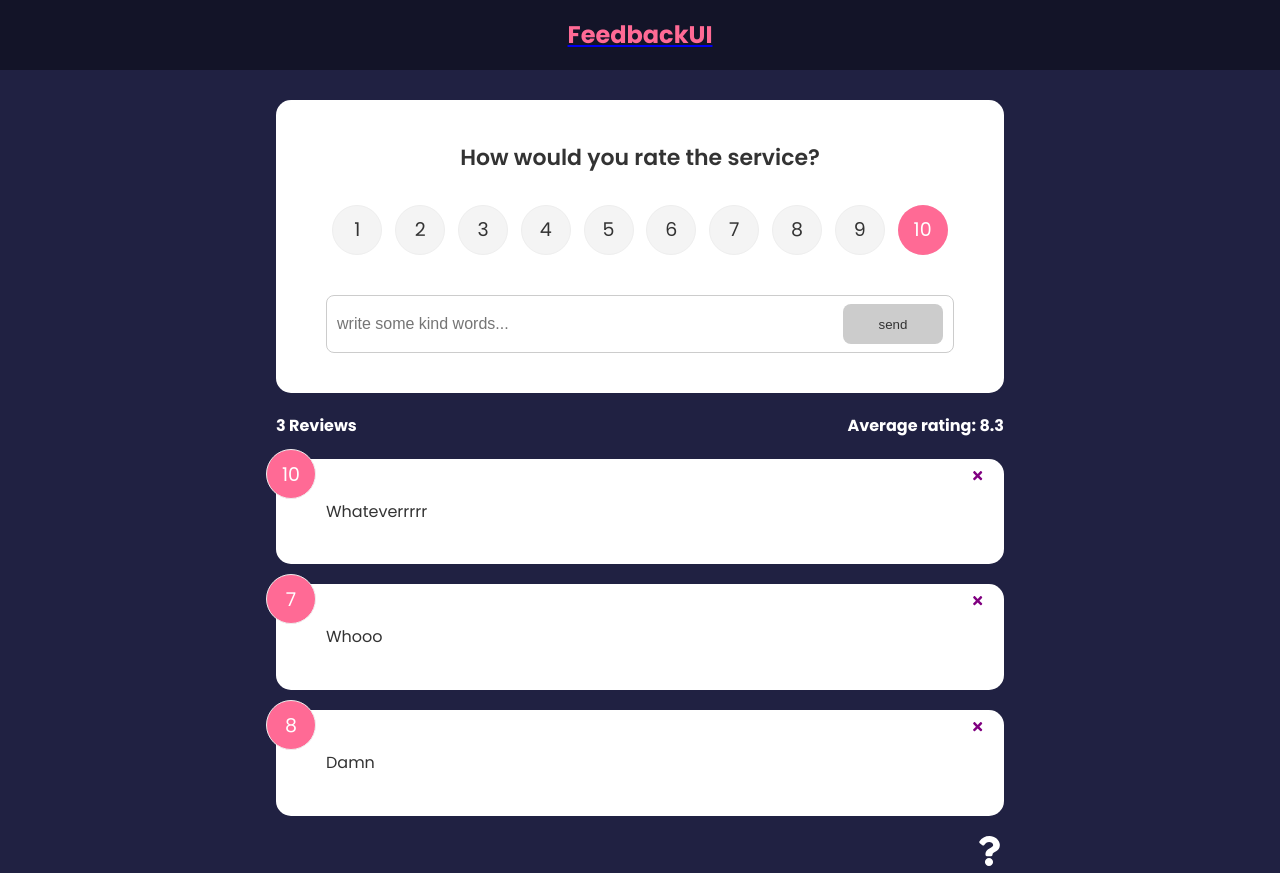
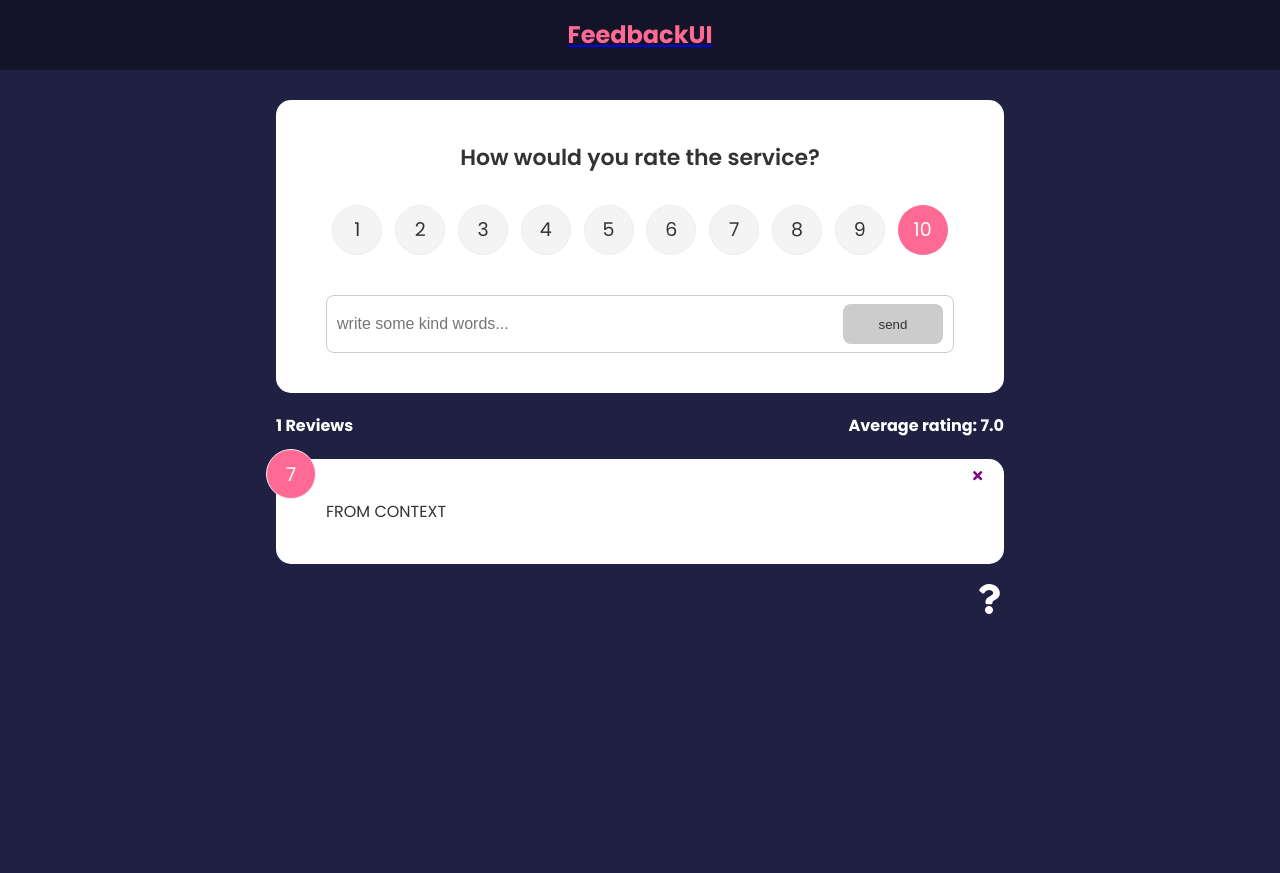
Before and after one commit to izaakdale/feedback-app, a React (Create React App) app: page / in a window 1280 px wide. After the commit the page ends 800 px from the top, so only its background shows below. Built offline with nearby package versions, Linux system fonts and the light colour scheme.

Commit message:
Added context

```diff
--- a/src/App.js
+++ b/src/App.js
@@ -7,6 +7,7 @@
 import FeedbackData from "./data/FeedbackData"
 import FeedbackStats from "./components/FeedbackStats"
 import FeedbackForm from "./components/FeedbackForm"
+import { FeedbackProvider } from './context/FeedbackContext'
 import AboutPage from './pages/AboutPage'
 import AboutIconLink from './components/AboutIconLink'
 import Post from './components/Post'
@@ -25,6 +26,7 @@
     }
 
     return (
+        <FeedbackProvider>
             <Router>
                     <Link to='/'>
                         <Header/>
@@ -35,8 +37,8 @@
                             <Route exact path='/' element={
                                 <>
                                     <FeedbackForm handleAdd={addFeedback}/>
-                                <FeedbackStats feedback={feedback}/>
-                                <FeedbackList feedback={feedback} handleDelete={(id) => deleteFeedback(id)}/>
+                                    <FeedbackStats/>
+                                    <FeedbackList handleDelete={(id) => deleteFeedback(id)}/>
                                 </>
                             }
                             ></Route>
@@ -47,6 +49,7 @@
                     </div>
 
             </Router>
+        </FeedbackProvider>
     )
 }
 
--- a/src/components/FeedbackList.jsx
+++ b/src/components/FeedbackList.jsx
@@ -1,8 +1,12 @@
 import React from 'react'
 import {motion, AnimatePresence} from 'framer-motion'
+import { useContext } from 'react'
 import FeedbackItem from "./FeedbackItem"
+import FeedbackContext from '../context/FeedbackContext'
 
-function FeedbackList({feedback, handleDelete}) {
+function FeedbackList({handleDelete}) {
+
+    const {feedback} = useContext(FeedbackContext)
 
     if (!feedback || feedback.length === 0) {
         return (
--- a/src/components/FeedbackStats.jsx
+++ b/src/components/FeedbackStats.jsx
@@ -1,7 +1,10 @@
 import React from 'react'
-import PropTypes from 'prop-types'
+import { useContext } from 'react'
+import FeedbackContext from '../context/FeedbackContext'
 
-function FeedbackStats({feedback}) {
+function FeedbackStats() {
+    const {feedback} = useContext(FeedbackContext)
+
     // calculate average
     let average = (feedback.reduce((acc, cur) => {
         return (acc + cur.rating)
@@ -17,8 +20,4 @@
     )
 }
 
-FeedbackStats.propTypes = {
-    feedback: PropTypes.array.isRequired
-}
-
 export default FeedbackStats
--- /dev/null
+++ b/src/context/FeedbackContext.js
@@ -0,0 +1,27 @@
+import React from "react";
+import { createContext, useState } from "react";
+
+const FeedbackContext = createContext()
+
+export const FeedbackProvider = ({children}) => {
+
+    const [feedback, setFeedback] = useState([
+        {
+            id: 1,
+            text: "FROM CONTEXT",
+            rating: 7,
+        }
+    ])
+
+    return (
+        <FeedbackContext.Provider
+          value={{
+            feedback,
+          }}
+        >
+          {children}
+        </FeedbackContext.Provider>
+      )
+}
+
+export default FeedbackContext
```
Lines whose indentation alone changed are shown as unchanged.
